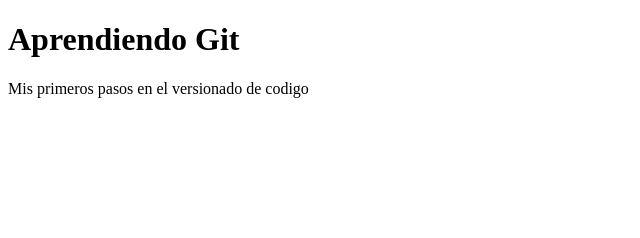
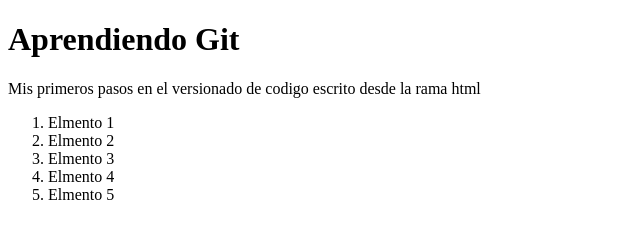
Before and after one commit to TheGodBug/youtube-git-forked, a plain HTML site: page index.html in a window 1280 px wide. Shown: the whole page, without its empty margins (0-640 px from the left). Drawn offline with Linux system fonts and the light colour scheme.

Commit message:
Agregando index.js al index.html

```diff
--- a/index.html
+++ b/index.html
@@ -8,6 +8,16 @@
   </head>
   <body>
     <h1>Aprendiendo Git</h1>
-    <p>Mis primeros pasos en el versionado de codigo</p>
+    <p>
+      Mis primeros pasos en el versionado de codigo escrito desde la rama html
+    </p>
+    <ol>
+      <li>Elmento 1</li>
+      <li>Elmento 2</li>
+      <li>Elmento 3</li>
+      <li>Elmento 4</li>
+      <li>Elmento 5</li>
+    </ol>
+    <script src="index.js"></script>
   </body>
 </html>
```
